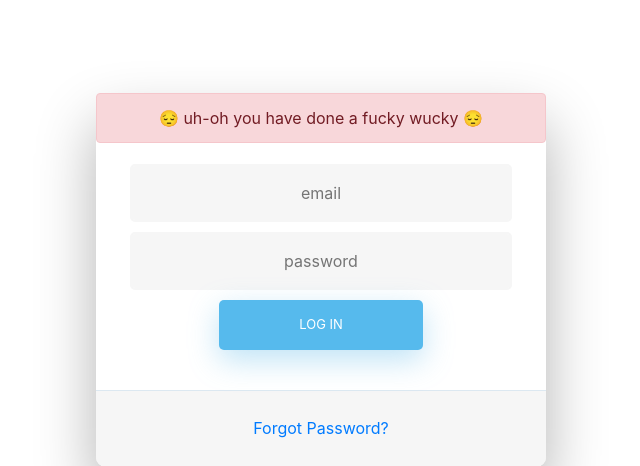
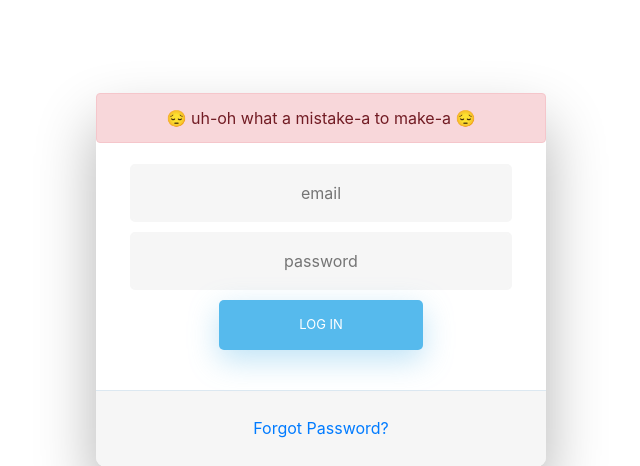
Before and after one commit to cverle/avtonet, a PHP site: page /login.php?err=incorrect in a window 1280 px wide. Shown: the part 120-586 px from the top of the page, without its empty margins (319-959 px from the left). Run offline with PHP 8.4, Linux system fonts and the light colour scheme; a user stored in the database is signed in; some libraries are stand-ins or nearby versions; some web fonts are replaced.

Commit message:
Update login.php

```diff
--- a/login.php
+++ b/login.php
@@ -324,7 +324,7 @@
             if ($_GET['err']=='incorrect'){
                 echo'
                     <div class="alert alert-danger" role="alert">
-                      &#128532; uh-oh you have done a fucky wucky &#128532;
+                      &#128532; uh-oh what a mistake-a to make-a &#128532;
                     </div>
                 ';
             }
```
